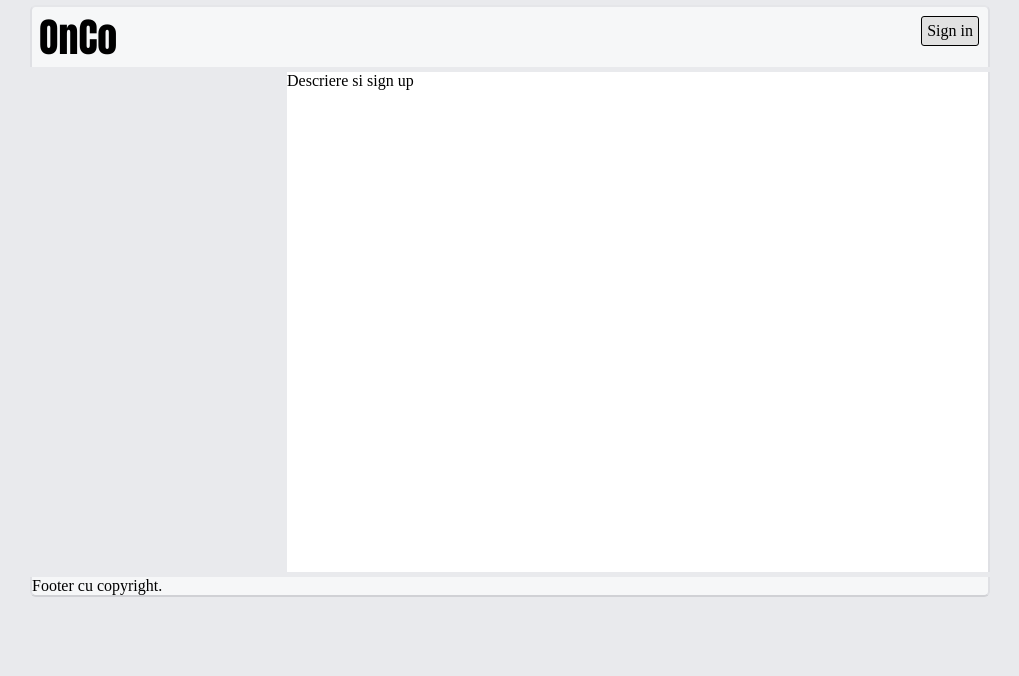
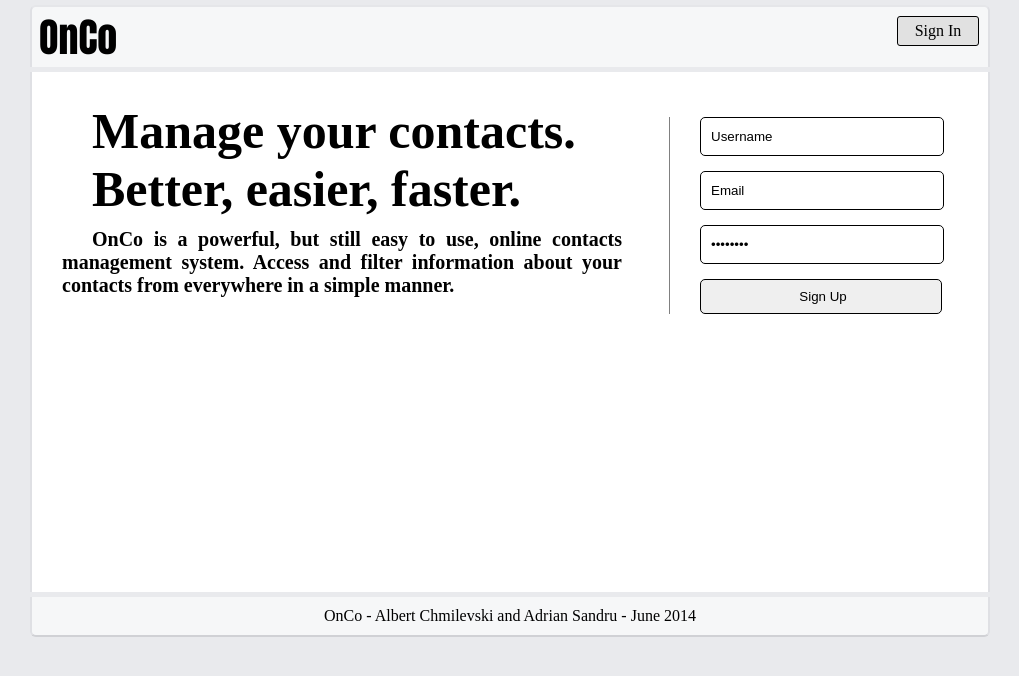
Before and after one commit to mathoshek/OnCo, a PHP site: page /login.html in a window 1280 px wide. Shown: the top 676 px of the page, without its empty margins (130-1149 px from the left). Run offline with PHP 8.4, Linux system fonts and the light colour scheme.

Commit message:
Login Page

```diff
--- a/css/style.css
+++ b/css/style.css
@@ -1,5 +1,5 @@
 /* Reset */
-body, p{
+body, p, h1, h2, h3, h4, h5, h6{
     margin: 0;
     padding: 0;
 }
@@ -32,14 +32,6 @@ body{
     width: 960px;
 }
 
-section{
-    margin-top:5px;
-    background-color: white;
-    height: 500px;
-    margin-left: 257px;
-    border-right: 2px solid rgb(223, 224, 228);
-    }
-
 aside {
     margin-top:5px;
     float: left;
@@ -59,6 +51,11 @@ footer {
     border-top: none;
     border-right: 2px solid rgb(223, 224, 228);
     border-left: 2px solid rgb(223, 224, 228);
+    padding:10px;
+}
+
+footer p{
+    text-align: center;
 }
 
 #logo{
@@ -73,15 +70,75 @@ footer {
 }
 
 .signin_button{
-    position:relative;
-    padding: 3px;
     border-radius: 3px;
     border:1px solid;
     margin:9px;
     padding: 5px;
     background-color: #e1e1e1;
+    width: 70px;
+    text-align: center;
 }
 .signin_button a, .signin_button a:visited, .signin_button a:hover, .signin_button a:active {
     color: inherit;
     text-decoration: none;
 }
+
+#contentLoggedOff {
+    margin-top:5px;
+    padding:10px;
+    background-color: white;
+    height: 500px;
+    border-right: 2px solid rgb(223, 224, 228);
+    border-left: 2px solid rgb(223, 224, 228);
+}
+
+#contentLoggedIn {
+    margin-top:5px;
+    background-color: white;
+    height: 500px;
+    margin-left: 257px;
+    border-right: 2px solid rgb(223, 224, 228);
+}
+
+#descriereLoggedOff {
+    width:560px;
+    float:left;
+    padding: 20px;
+    text-indent: 30px;
+    font-weight: bold;
+}
+
+#signUp {
+    margin-left: 607px;
+}
+
+#signUp input{
+    display: block;
+    margin-bottom: 15px;
+    margin-left: 30px;
+    height: 35px;
+    padding-left: 10px;
+    border-radius: 5px;
+    border: 1px solid;
+    width: 230px;
+}
+
+#signUp input[type="submit"]{
+    width: 242px;
+}
+
+#signUpForm{
+    margin-left: 20px;
+    margin-top: 35px;
+    margin-bottom: 35px;
+    border-left: 1px solid gray;
+}
+
+#description1{
+    font-size: 50px;
+    margin-bottom: 10px;
+}
+#description2{
+    font-size: 20px;
+    text-align: justify;
+}
--- a/index.php
+++ b/index.php
@@ -22,7 +22,7 @@ Test
 <aside>
     <p>Aici vor aparea grupurile de contacte</p>
 </aside>
-    <section>
+<section id="contentLoggedIn">
     <p>Aici punem Contactele.</p>
 </section>
 <footer>
--- a/login.html
+++ b/login.html
@@ -13,16 +13,32 @@
     <div id="logo">OnCo</div>
     <div id="user_control">
         <div class="signin_button">
-            <a href="login.html">Sign in</a>
+            <a href="login.html">Sign In</a>
         </div>
     </div>
     <div style="clear:both"></div>
 </header>
-<section id="containerLoggedOff">
-    <p>Descriere si sign up</p>
+<section id="contentLoggedOff">
+    <div id="descriereLoggedOff">
+        <div id="description1">
+            <p>Manage your contacts.</p>
+            <p>Better, easier, faster.</p>
+        </div>
+        <div id="description2">
+            <p>OnCo is a powerful, but still easy to use, online contacts management system. Access and filter information about your contacts from everywhere in a simple manner.</p>
+        </div>
+    </div>
+    <div id="signUp">
+        <form id="signUpForm">
+            <input type="text" value="Username"/>
+            <input type="email" value="Email"/>
+            <input type="password" value="Password"/>
+            <input type="submit" value="Sign Up"/>
+        </form>
+    </div>
 </section>
 <footer>
-    <p>Footer cu copyright.</p>
+    <p>OnCo - Albert Chmilevski and Adrian Sandru - June 2014</p>
 </footer>
 </body>
 </html>
```
Lines whose indentation alone changed are shown as unchanged.
